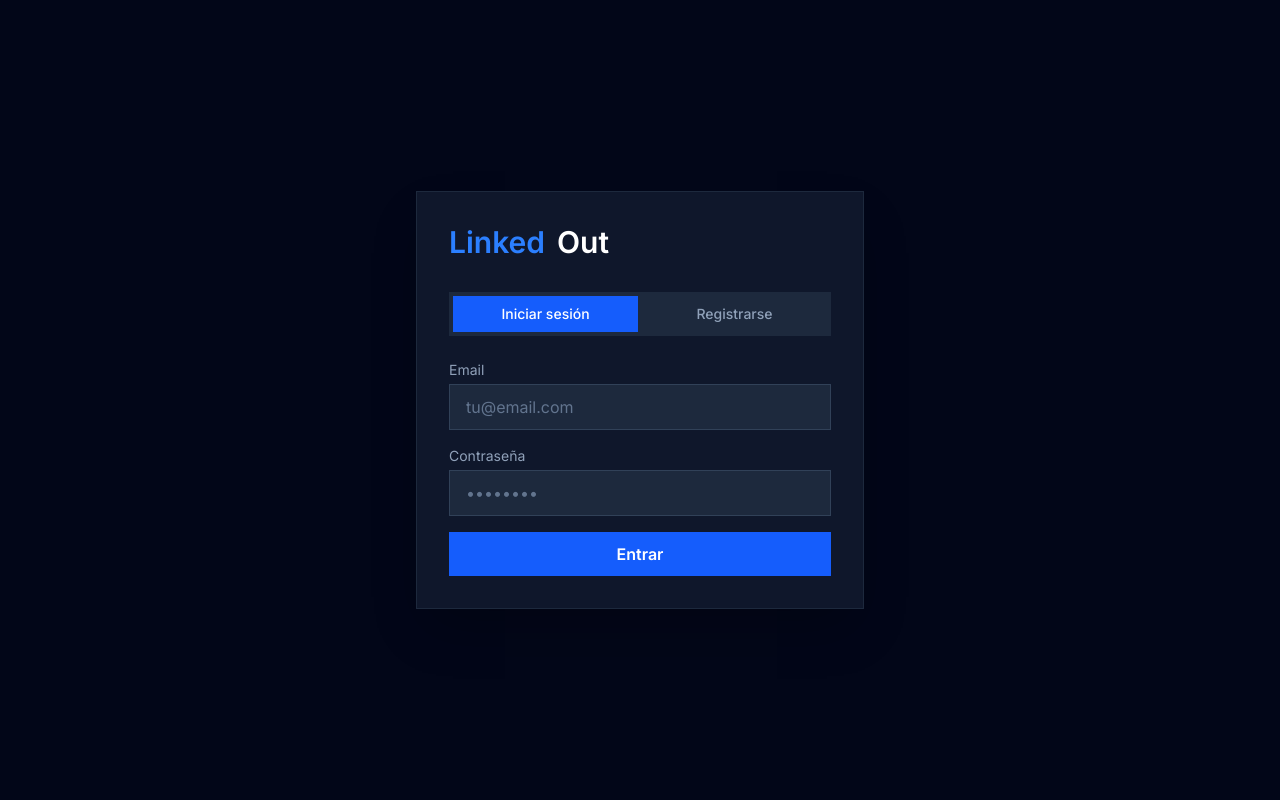
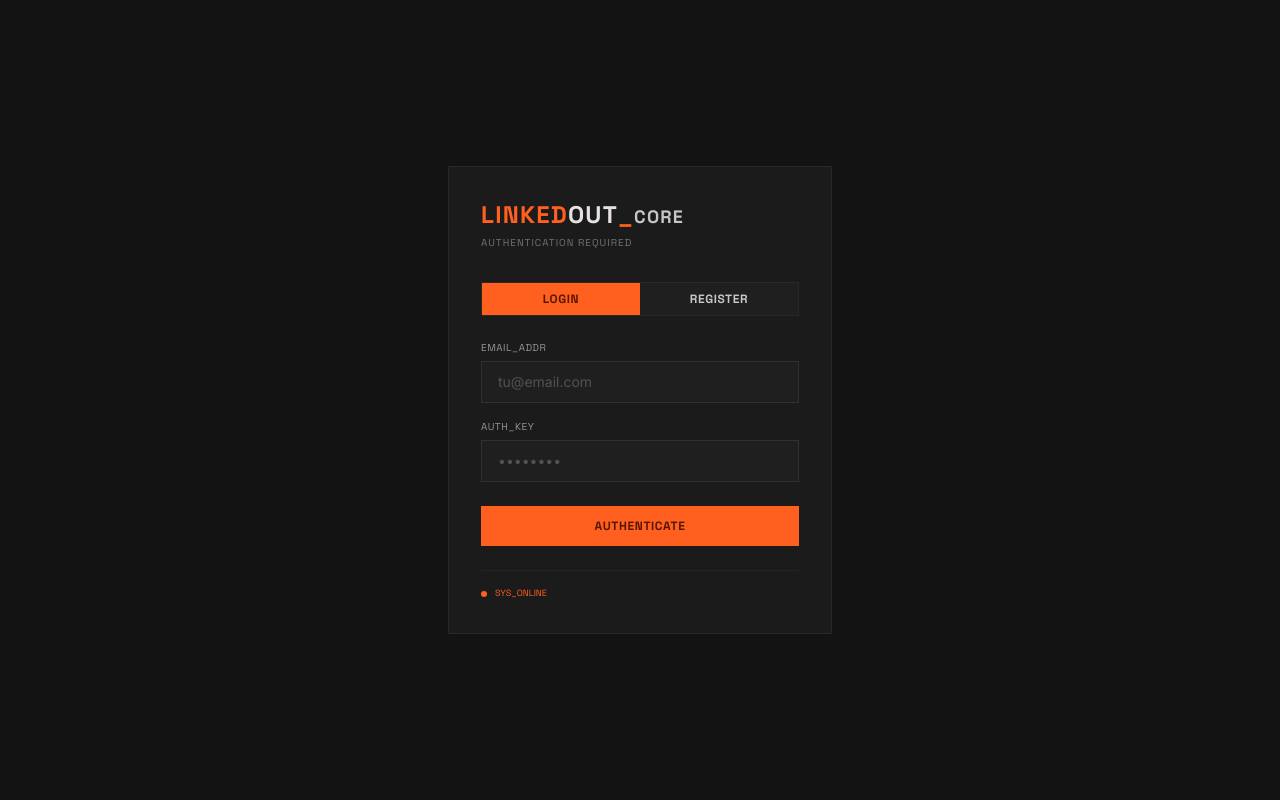
Before and after one commit to sdurutr436/linkedout, a Next.js app: page /login in a window 1280 px wide. Built offline with nearby package versions, Linux system fonts and the light colour scheme; no server answers.

Commit message:
fix(login): apply terminal design system, remove old slate/blue styles

```diff
--- a/app/login/page.tsx
+++ b/app/login/page.tsx
@@ -16,9 +16,7 @@ export default function LoginPage() {
 
     const endpoint = tab === "login" ? "/api/auth/login" : "/api/auth/register";
     const body =
-      tab === "login"
-        ? { email: form.email, password: form.password }
-        : form;
+      tab === "login" ? { email: form.email, password: form.password } : form;
 
     const res = await fetch(endpoint, {
       method: "POST",
@@ -39,34 +37,48 @@ export default function LoginPage() {
   }
 
   return (
-    <div className="min-h-screen flex items-center justify-center bg-slate-950">
-      <div className="w-full max-w-md bg-slate-900 rounded-2xl shadow-2xl border border-slate-800 p-8">
-        <div className="flex items-center gap-3 mb-8">
-          <span className="text-3xl font-black text-blue-500">Linked</span>
-          <span className="text-3xl font-black text-white">Out</span>
+    <div className="min-h-screen flex items-center justify-center">
+      <div className="w-full max-w-sm bg-surface-container-low border border-outline-variant/30 p-8">
+
+        {/* Header */}
+        <div className="mb-8">
+          <div className="font-headline text-2xl font-bold tracking-wider">
+            <span className="text-primary-container">LINKED</span>
+            <span className="text-on-surface">OUT</span>
+            <span className="text-primary-container">_</span>
+            <span className="text-secondary text-lg">CORE</span>
+          </div>
+          <div className="font-label text-[10px] text-secondary/50 uppercase tracking-widest mt-1">
+            Authentication required
+          </div>
         </div>
 
-        <div className="flex gap-1 mb-6 bg-slate-800 rounded-lg p-1">
-          <button
-            className={`flex-1 py-2 rounded-md text-sm font-medium transition-colors ${tab === "login" ? "bg-blue-600 text-white" : "text-slate-400 hover:text-white"}`}
-            onClick={() => { setTab("login"); setError(""); }}
-          >
-            Iniciar sesión
-          </button>
-          <button
-            className={`flex-1 py-2 rounded-md text-sm font-medium transition-colors ${tab === "register" ? "bg-blue-600 text-white" : "text-slate-400 hover:text-white"}`}
-            onClick={() => { setTab("register"); setError(""); }}
-          >
-            Registrarse
-          </button>
+        {/* Tab toggle */}
+        <div className="flex border border-outline-variant/30 mb-6">
+          {(["login", "register"] as const).map((t) => (
+            <button
+              key={t}
+              onClick={() => { setTab(t); setError(""); }}
+              className={[
+                "flex-1 py-2 font-headline text-xs font-bold uppercase tracking-wider transition-colors",
+                tab === t
+                  ? "bg-primary-container text-on-primary-container"
+                  : "bg-surface-container text-secondary hover:bg-surface-container-high",
+              ].join(" ")}
+            >
+              {t === "login" ? "LOGIN" : "REGISTER"}
+            </button>
+          ))}
         </div>
 
         <form onSubmit={handleSubmit} className="flex flex-col gap-4">
           {tab === "register" && (
             <div>
-              <label className="block text-sm text-slate-400 mb-1">Nombre</label>
+              <label className="block font-label text-[10px] text-secondary/70 uppercase tracking-wider mb-1.5">
+                IDENTIFIER
+              </label>
               <input
-                className="w-full bg-slate-800 border border-slate-700 rounded-lg px-4 py-2.5 text-white placeholder-slate-500 focus:outline-none focus:border-blue-500"
+                className="w-full bg-surface-container border border-outline-variant/40 font-body text-sm text-on-surface px-4 py-2.5 focus:outline-none focus:border-primary-container transition-colors placeholder:text-secondary/30"
                 placeholder="Tu nombre"
                 value={form.name}
                 onChange={(e) => setForm({ ...form, name: e.target.value })}
@@ -74,22 +86,28 @@ export default function LoginPage() {
               />
             </div>
           )}
+
           <div>
-            <label className="block text-sm text-slate-400 mb-1">Email</label>
+            <label className="block font-label text-[10px] text-secondary/70 uppercase tracking-wider mb-1.5">
+              EMAIL_ADDR
+            </label>
             <input
               type="email"
-              className="w-full bg-slate-800 border border-slate-700 rounded-lg px-4 py-2.5 text-white placeholder-slate-500 focus:outline-none focus:border-blue-500"
+              className="w-full bg-surface-container border border-outline-variant/40 font-body text-sm text-on-surface px-4 py-2.5 focus:outline-none focus:border-primary-container transition-colors placeholder:text-secondary/30"
               placeholder="tu@email.com"
               value={form.email}
               onChange={(e) => setForm({ ...form, email: e.target.value })}
               required
             />
           </div>
+
           <div>
-            <label className="block text-sm text-slate-400 mb-1">Contraseña</label>
+            <label className="block font-label text-[10px] text-secondary/70 uppercase tracking-wider mb-1.5">
+              AUTH_KEY
+            </label>
             <input
               type="password"
-              className="w-full bg-slate-800 border border-slate-700 rounded-lg px-4 py-2.5 text-white placeholder-slate-500 focus:outline-none focus:border-blue-500"
+              className="w-full bg-surface-container border border-outline-variant/40 font-body text-sm text-on-surface px-4 py-2.5 focus:outline-none focus:border-primary-container transition-colors placeholder:text-secondary/30"
               placeholder="••••••••"
               value={form.password}
               onChange={(e) => setForm({ ...form, password: e.target.value })}
@@ -98,19 +116,31 @@ export default function LoginPage() {
           </div>
 
           {error && (
-            <p className="text-red-400 text-sm bg-red-950 border border-red-800 rounded-lg px-3 py-2">
-              {error}
-            </p>
+            <div
+              role="alert"
+              className="bg-error-container/20 border border-error-container/50 text-error font-label text-xs px-4 py-2.5"
+            >
+              ERR: {error}
+            </div>
           )}
 
           <button
             type="submit"
             disabled={loading}
-            className="w-full bg-blue-600 hover:bg-blue-500 disabled:opacity-50 text-white font-semibold py-2.5 rounded-lg transition-colors"
+            className="w-full bg-primary-container text-on-primary-container font-headline text-xs font-bold py-3 uppercase tracking-wider hover:bg-primary-fixed disabled:opacity-50 transition-colors mt-2"
           >
-            {loading ? "Cargando..." : tab === "login" ? "Entrar" : "Crear cuenta"}
+            {loading
+              ? "AUTHENTICATING..."
+              : tab === "login"
+              ? "AUTHENTICATE"
+              : "CREATE_ACCOUNT"}
           </button>
         </form>
+
+        <div className="mt-6 pt-4 border-t border-outline-variant/20 flex items-center gap-2">
+          <span className="w-1.5 h-1.5 bg-primary-container rounded-full" aria-hidden="true" />
+          <span className="font-label text-[9px] text-primary-container uppercase">SYS_ONLINE</span>
+        </div>
       </div>
     </div>
   );
```
